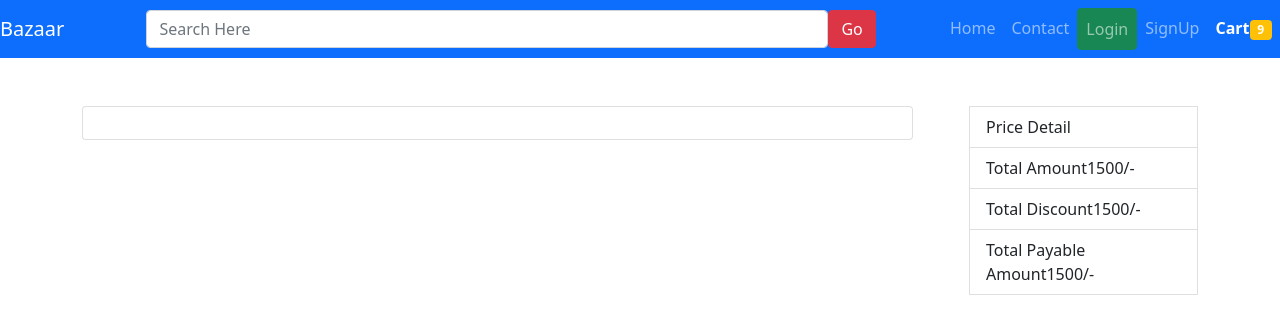
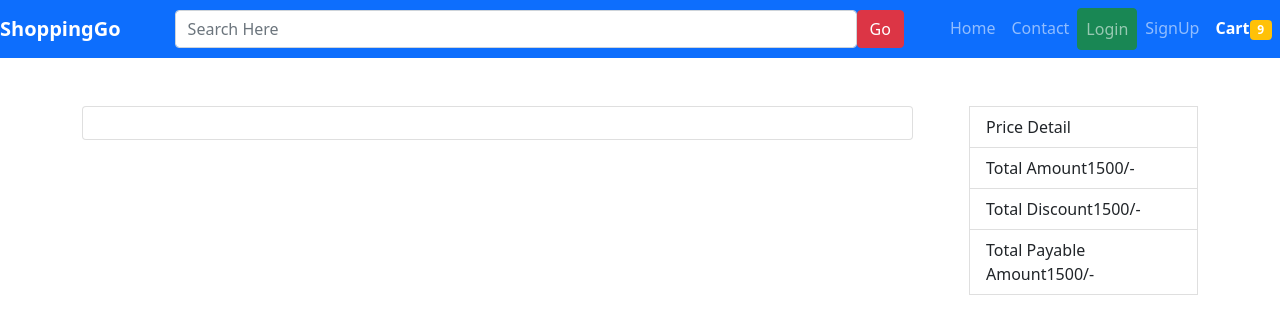
Before and after one commit to Mujahid-Alam/ShoppingGo, a Django app: template bazaar/templates/public/cart.html in a window 1280 px wide. Shown: the top 334 px of the page. Run offline with Django 3.2, Linux system fonts and the light colour scheme; the template is opened without the code that fills it, so the values that code supplies are empty; some libraries are stand-ins or nearby versions.

Commit message:
first commit

```diff
--- a/bazaar/templates/public/base.html
+++ b/bazaar/templates/public/base.html
@@ -11,7 +11,7 @@
 </head>
 <body>
     <nav class="navbar navbar-expand-lg navbar-dark bg-primary">
-    <a href="" class="navbar-brand"><i class="fas fa-shopping"></i>Bazaar</a>
+    <a href="" class="navbar-brand"><strong class="bold">ShoppingGo</strong></a>
 
     <form action="{% url 'search' %}"  class="d-flex mx-auto" >
         <input type="search" name="search" size="66" class="form-control"name="search" placeholder="Search Here">
```
Also changed, not shown: bazaar/templates/public/shoppinggo.png (deleted).
